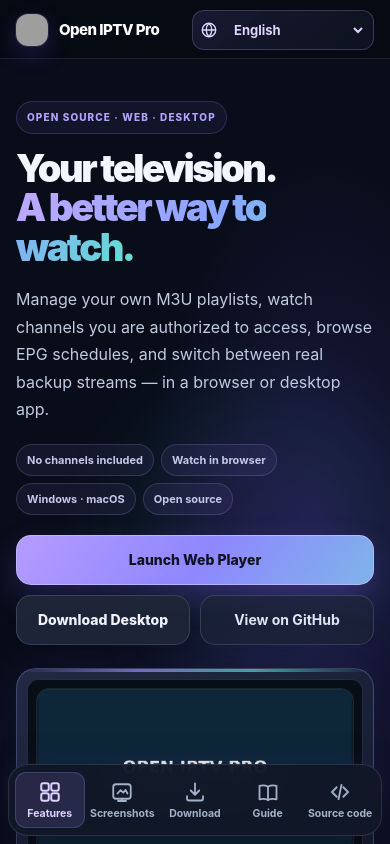
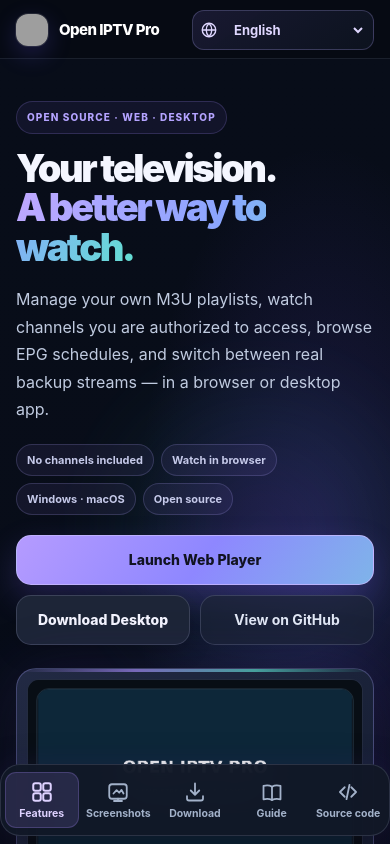
Before and after one commit to trisanghy/trisanghy.github.io, a plain HTML site: page index.html in a window 390 px wide. Shown: the top 844 px of the page. Drawn offline with Linux system fonts and the light colour scheme; no server answers; grey boxes are pictures that could not be loaded.

```diff
--- a/index.html
+++ b/index.html
@@ -498,6 +498,36 @@ footer{border-top-color:rgba(174,190,220,.13);font-size:14px}
     font-size:clamp(9px,2.7vw,11px);
   }
 }
+
+/* Keep the five mobile destinations inside the visual edge-to-edge bar. */
+@media(max-width:700px){
+  .home-mobile-tabs{
+    left:0!important;
+    right:0!important;
+    inset-inline:0!important;
+    width:100vw!important;
+    max-width:100vw!important;
+    margin:0!important;
+    transform:none!important;
+    box-sizing:border-box;
+    overflow:hidden;
+    grid-template-columns:repeat(5,minmax(0,1fr));
+    padding-left:max(4px,env(safe-area-inset-left,0px));
+    padding-right:max(4px,env(safe-area-inset-right,0px));
+  }
+  .home-mobile-tabs>a{
+    width:100%;
+    min-width:0;
+    max-width:100%;
+    overflow:hidden;
+    box-sizing:border-box;
+  }
+  .home-mobile-tabs a span{
+    min-width:0;
+    max-width:100%;
+    font-size:clamp(9px,2.7vw,11px);
+  }
+}
 </style>
 </head><body>
 <a class="skip" href="#main">Đi tới nội dung chính</a>
```
